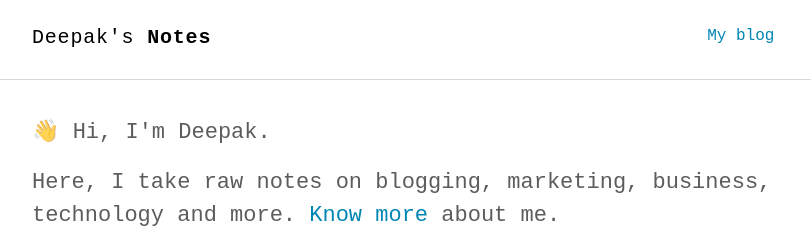
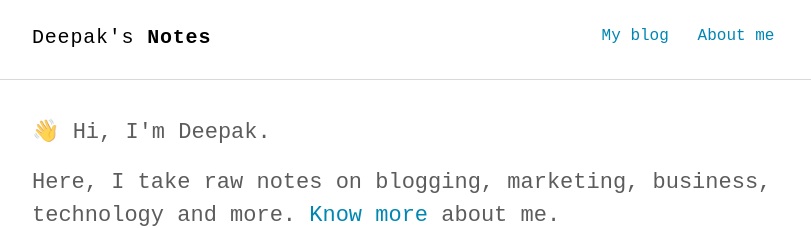
Before and after one commit to deepakness/deepak-notes-jk, a Jekyll site: the page built from index.html, in a window 1280 px wide. Shown: the top 228 px of the page, without its empty margins (232-1043 px from the left). Built offline with Jekyll 4.4.1, drawn with Linux system fonts in a browser that asks for light colours; some web fonts are replaced.

Commit message:
changed nav

```diff
--- a/_includes/nav.html
+++ b/_includes/nav.html
@@ -6,6 +6,7 @@
       <!-- <li><a href="{{ '/about' | prepend: site.baseurl | prepend: site.url }}">About me</a></li> -->
       <!-- <li><a href="{{ '/' | prepend: site.baseurl | prepend: site.url }}">Home</a></li> -->
       <li><a href="https://compile.blog">My blog</a></li>
+      <li><a href="https://deepakness.com">About me</a></li>
       <!--<li><a href="{{ "/feed.xml" | prepend: site.baseurl | prepend: site.url }}" target="_blank">RSS</a></li> -->
     </ul>
   </div>
```
